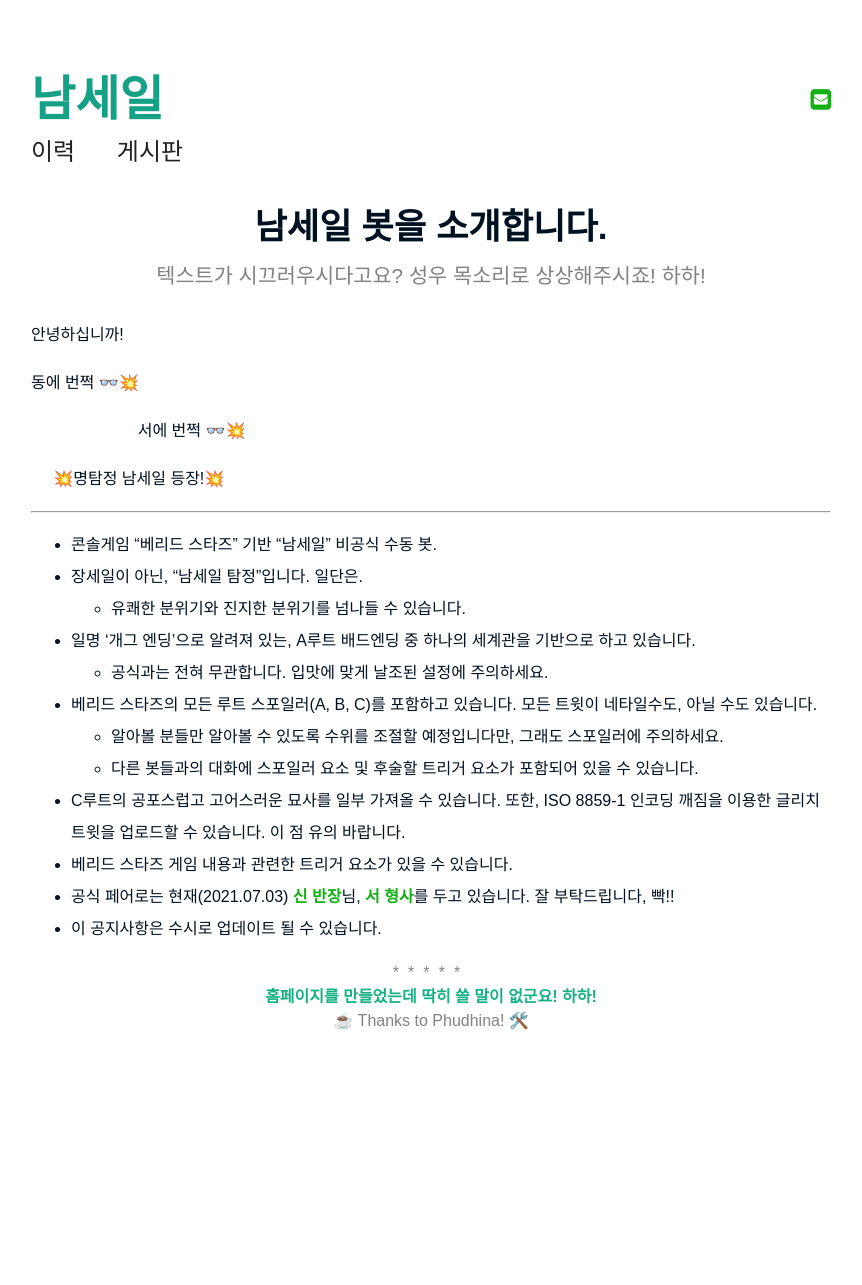
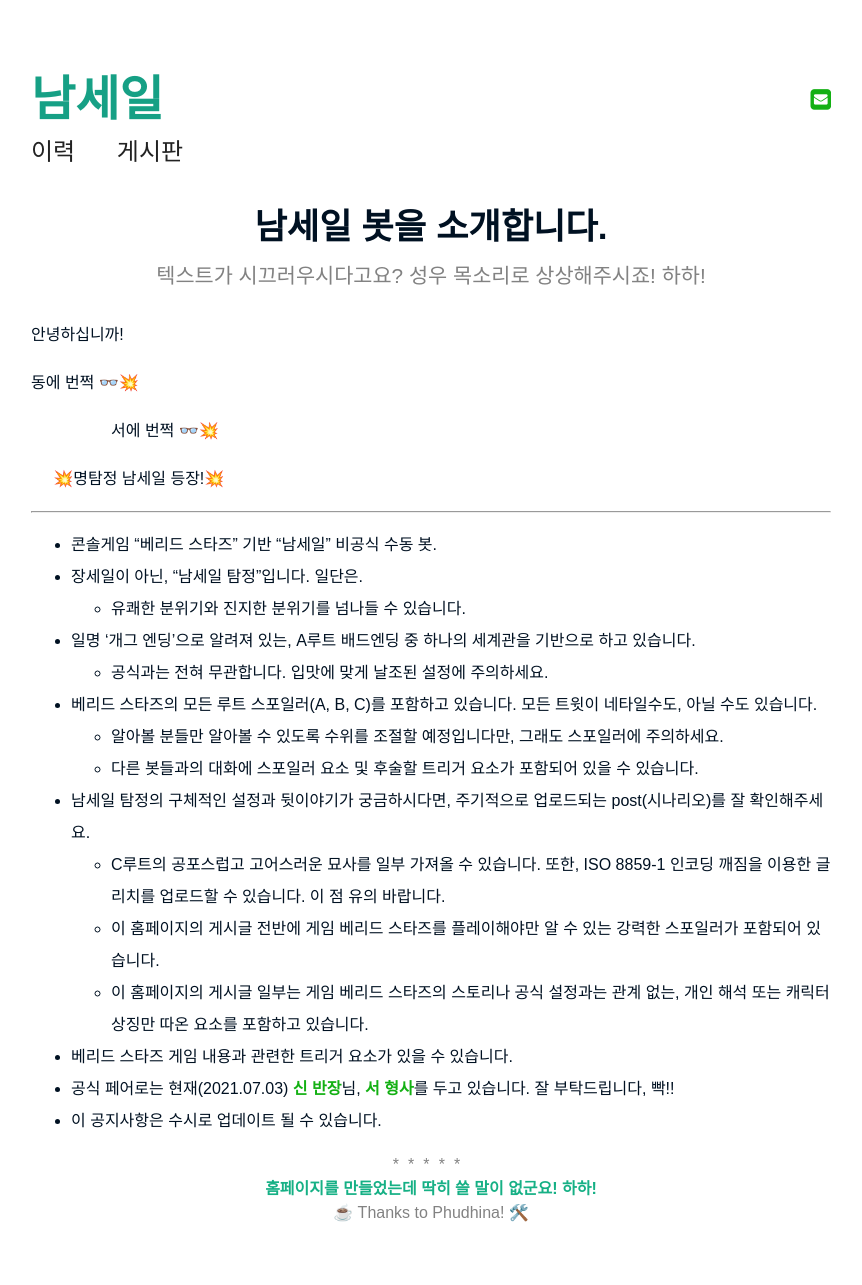
Before and after one commit to seil0224/seil0224.github.io, a Jekyll site: the page built from _posts/2021-07-02-whoishim.md, in a window 1280 px wide. Shown: the whole page, without its empty margins (209-1071 px from the left). Built offline with Jekyll 4.4.1, drawn with Linux system fonts in a browser that asks for light colours; some web fonts are replaced; before the commit the page ends 1093 px from its top, so only the background shows below that.

Commit message:
add files

```diff
--- a/_posts/2021-07-02-whoishim.md
+++ b/_posts/2021-07-02-whoishim.md
@@ -10,9 +10,9 @@ categories: ["notice"]
 
 동에 번쩍 👓💥
 
-&nbsp;&nbsp;&nbsp;&nbsp;&nbsp;&nbsp;&nbsp;&nbsp;&nbsp;&nbsp;&nbsp;&nbsp;&nbsp;&nbsp;&nbsp;&nbsp;&nbsp;&nbsp;&nbsp;&nbsp;&nbsp;&nbsp;&nbsp;&nbsp;서에 번쩍 👓💥
+&nbsp; &nbsp; &nbsp; &nbsp; &nbsp; &nbsp; &nbsp; &nbsp; &nbsp; 서에 번쩍 👓💥
 
-&nbsp;&nbsp;&nbsp;&nbsp;&nbsp;💥명탐정 남세일 등장!💥
+&nbsp;&nbsp; &nbsp; 💥명탐정 남세일 등장!💥
 
 - - -
 - 콘솔게임 "베리드 스타즈" 기반 "남세일" 비공식 수동 봇.
@@ -23,7 +23,10 @@ categories: ["notice"]
 - 베리드 스타즈의 모든 루트 스포일러(A, B, C)를 포함하고 있습니다. 모든 트윗이 네타일수도, 아닐 수도 있습니다.
   - 알아볼 분들만 알아볼 수 있도록 수위를 조절할 예정입니다만, 그래도 스포일러에 주의하세요.
   - 다른 봇들과의 대화에 스포일러 요소 및 후술할 트리거 요소가 포함되어 있을 수 있습니다.
-- C루트의 공포스럽고 고어스러운 묘사를 일부 가져올 수 있습니다. 또한, ISO 8859-1 인코딩 깨짐을 이용한 글리치 트윗을 업로드할 수 있습니다. 이 점 유의 바랍니다.
+- 남세일 탐정의 구체적인 설정과 뒷이야기가 궁금하시다면, 주기적으로 업로드되는 post(시나리오)를 잘 확인해주세요.
+  - C루트의 공포스럽고 고어스러운 묘사를 일부 가져올 수 있습니다. 또한, ISO 8859-1 인코딩 깨짐을 이용한 글리치를 업로드할 수 있습니다. 이 점 유의 바랍니다.
+  - 이 홈페이지의 게시글 전반에 게임 베리드 스타즈를 플레이해야만 알 수 있는 강력한 스포일러가 포함되어 있습니다.
+  - 이 홈페이지의 게시글 일부는 게임 베리드 스타즈의 스토리나 공식 설정과는 관계 없는, 개인 해석 또는 캐릭터 상징만 따온 요소를 포함하고 있습니다.
 - 베리드 스타즈 게임 내용과 관련한 트리거 요소가 있을 수 있습니다.
 - 공식 페어로는 현재(2021.07.03) [신 반장](https://twitter.com/ChiefP_Shin)님, [서 형사](https://twitter.com/LoveDetect1ve)를 두고 있습니다. 잘 부탁드립니다, 빡!!
 - 이 공지사항은 수시로 업데이트 될 수 있습니다.
```
